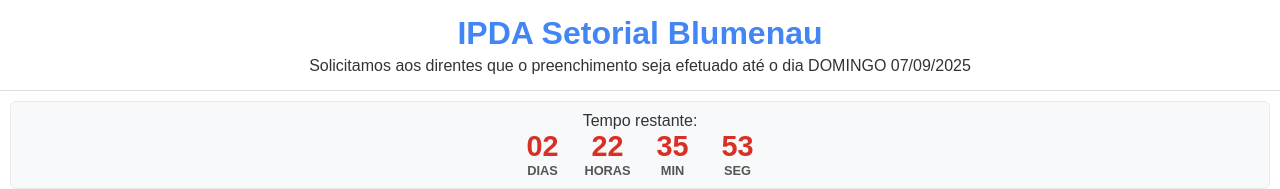
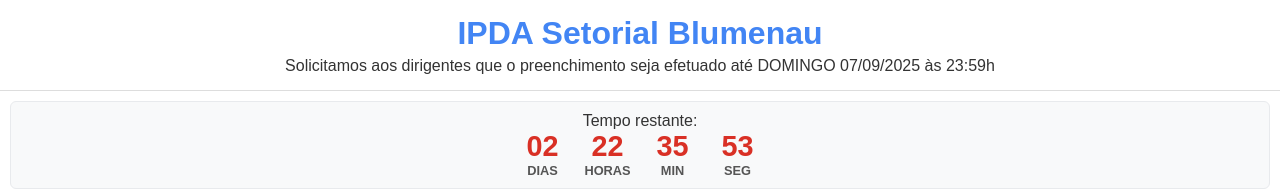
Before and after one commit to ipdasetorialblumenau-cloud/SetorialBlumenau, a plain HTML site: page index.html in a window 1280 px wide. Shown: the top 189 px of the page. Drawn offline with Linux system fonts and the light colour scheme.

Commit message:
Update index.html

```diff
--- a/index.html
+++ b/index.html
@@ -93,7 +93,7 @@
 <body>
   <header>
     <h1>IPDA Setorial Blumenau</h1>
-    <p>Solicitamos aos direntes que o preenchimento seja efetuado até o dia DOMINGO 07/09/2025 </p>
+    <p>Solicitamos aos dirigentes que o preenchimento seja efetuado até DOMINGO 07/09/2025 às 23:59h </p>
   </header>
 
   <div class="timer-container" id="timer-container">
```
